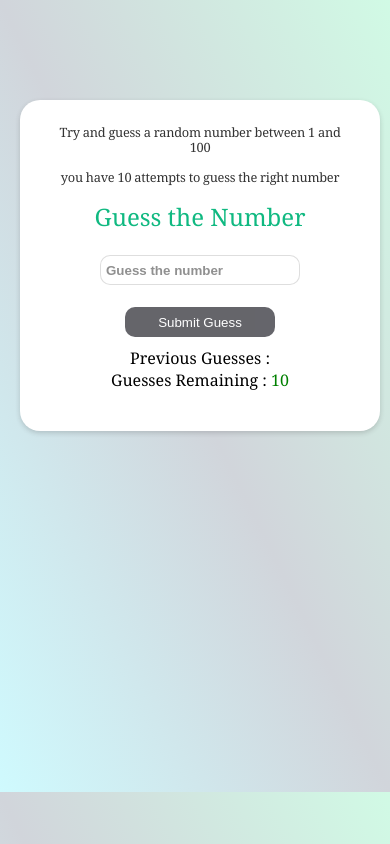
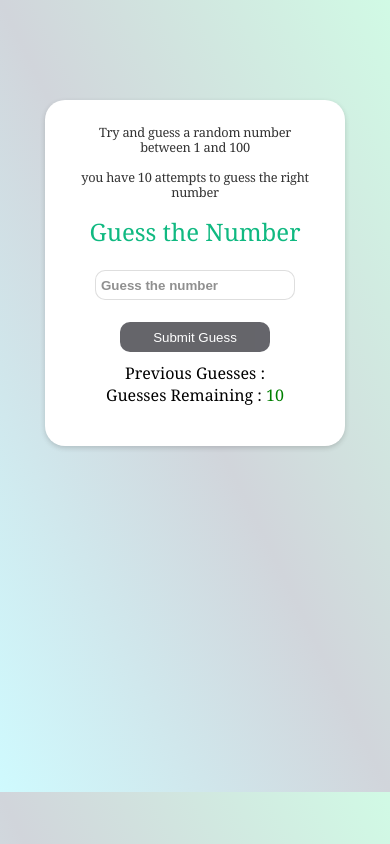
Before and after one commit to krishkumar0204/Guess-Number, a plain HTML site: page index.html in a window 390 px wide. Drawn offline with Linux system fonts and the light colour scheme.

Commit message:
changing files info

```diff
--- a/style.css
+++ b/style.css
@@ -135,10 +135,9 @@ body {
   }
 
   .game-container {
-    width: 360px;
+    width: 300px;
     height: auto;
     margin: 100px auto;
-    margin-left: 20px;
   }
   .game-info {
     display: flex;
```
